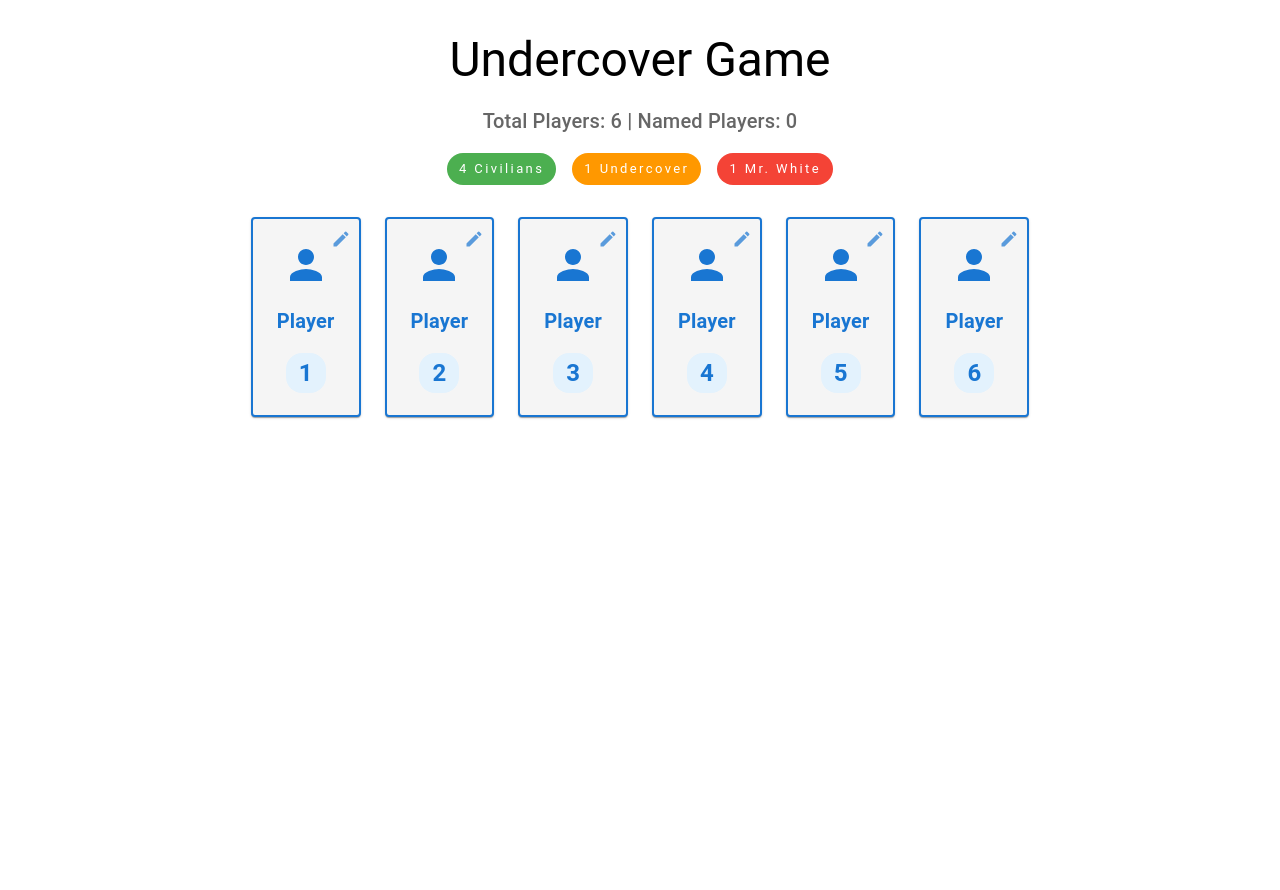
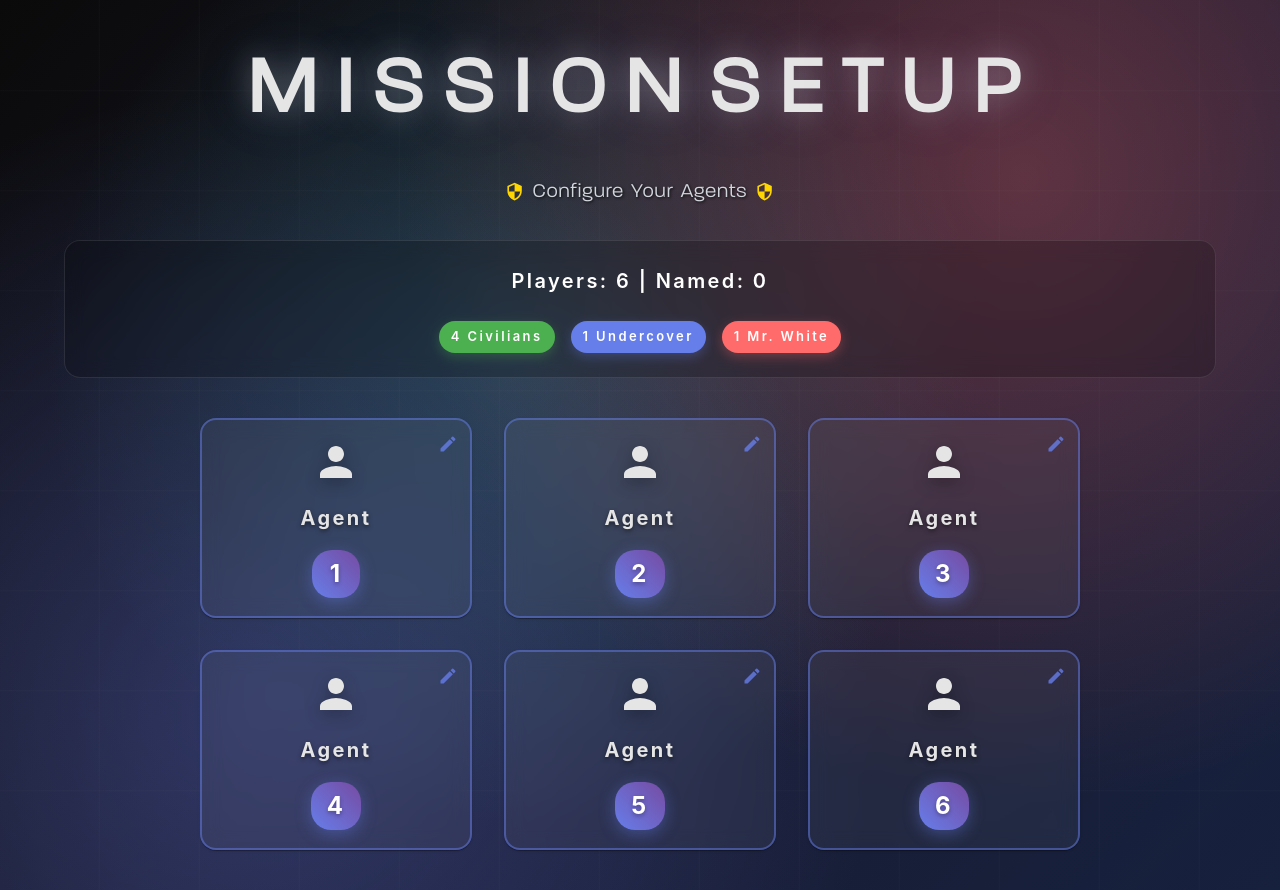
Before and after one commit to coutaditya/undercover-game, a React (Vite) app: page /game in a window 1280 px wide. Before the commit the page ends 800 px from the top, so only its background shows below. Built offline with nearby package versions, Linux system fonts and the light colour scheme.

Commit message:
Added UI for Game Page and a Loading page

```diff
--- a/src/components/Card.tsx
+++ b/src/components/Card.tsx
@@ -1,4 +1,5 @@
-import type React from "react"
+"use client"
+
 import { Card, CardContent, Typography, Box, Chip } from "@mui/material"
 import { Person, Edit, Visibility } from "@mui/icons-material"
 
@@ -8,8 +9,7 @@ interface GameCardProps {
   onClick: (playerNumber: number) => void
 }
 
-const GameCard: React.FC<GameCardProps> = ({ playerNumber, playerName, onClick }) => {
-
+export default function GameCard({ playerNumber, playerName, onClick }: GameCardProps) {
   const handleClick = () => {
     onClick(playerNumber)
   }
@@ -23,36 +23,42 @@ const GameCard: React.FC<GameCardProps> = ({ playerNumber, playerName, onClick }
         flexDirection: "column",
         justifyContent: "center",
         alignItems: "center",
-        backgroundColor: playerName ? "#e8f5e8" : "#f5f5f5",
-        border: playerName ? "2px solid #4caf50" : "2px solid #1976d2",
-        transition: "transform 0.2s ease-in-out, box-shadow 0.2s ease-in-out",
+        background: playerName
+          ? "linear-gradient(135deg, rgba(76, 175, 80, 0.1), rgba(76, 175, 80, 0.05))"
+          : "rgba(255,255,255,0.05)",
+        backdropFilter: "blur(10px)",
+        border: playerName ? "2px solid rgba(76, 175, 80, 0.5)" : "2px solid rgba(102, 126, 234, 0.5)",
+        borderRadius: "16px",
+        transition: "all 0.3s ease-in-out",
         cursor: "pointer",
         position: "relative",
         "&:hover": {
-          transform: "translateY(-4px)",
-          boxShadow: "0 8px 16px rgba(0,0,0,0.15)",
+          transform: "translateY(-8px)",
+          boxShadow: playerName ? "0 12px 32px rgba(76, 175, 80, 0.3)" : "0 12px 32px rgba(102, 126, 234, 0.3)",
+          border: playerName ? "2px solid rgba(76, 175, 80, 0.8)" : "2px solid rgba(102, 126, 234, 0.8)",
         },
       }}
     >
-
+      {/* Edit Icon */}
       <Box
         sx={{
           position: "absolute",
-        top: 8,
-        right: 8,
-        color: playerName ? "#4caf50" : "#1976d2",
-        opacity: 0.7,
+          top: 12,
+          right: 12,
+          color: playerName ? "#4caf50" : "#667eea",
+          opacity: 0.8,
         }}
       >
         <Edit fontSize="small" />
       </Box>
 
+      {/* Ready Badge */}
       {playerName && (
         <Box
           sx={{
             position: "absolute",
-            top: 8,
-            left: 8,
+            top: 12,
+            left: 12,
           }}
         >
           <Chip
@@ -63,6 +69,9 @@ const GameCard: React.FC<GameCardProps> = ({ playerNumber, playerName, onClick }
               backgroundColor: "#4caf50",
               color: "white",
               fontSize: "0.7rem",
+              fontFamily: "'Inter', sans-serif",
+              fontWeight: 600,
+              boxShadow: "0 4px 12px rgba(76, 175, 80, 0.4)",
             }}
           />
         </Box>
@@ -77,26 +86,32 @@ const GameCard: React.FC<GameCardProps> = ({ playerNumber, playerName, onClick }
           padding: 3,
         }}
       >
+        {/* Player Icon */}
         <Box
           sx={{
-            color: playerName ? "#4caf50" : "#1976d2",
+            color: playerName ? "#4caf50" : "#e5e5e5",
             fontSize: "3rem",
             display: "flex",
             alignItems: "center",
             justifyContent: "center",
+            filter: "drop-shadow(0 4px 8px rgba(0,0,0,0.3))",
           }}
         >
           <Person fontSize="inherit" />
         </Box>
+
+        {/* Player Name */}
         {playerName ? (
           <Typography
             variant="h6"
             component="h3"
             sx={{
               color: "#4caf50",
+              fontFamily: "'Inter', sans-serif",
               fontWeight: "bold",
               textAlign: "center",
               wordBreak: "break-word",
+              textShadow: "0 2px 4px rgba(0,0,0,0.5)",
             }}
           >
             {playerName}
@@ -106,24 +121,33 @@ const GameCard: React.FC<GameCardProps> = ({ playerNumber, playerName, onClick }
             variant="h6"
             component="h3"
             sx={{
-            color: "#1976d2",
+              color: "#e5e5e5",
+              fontFamily: "'Inter', sans-serif",
               fontWeight: "bold",
               textAlign: "center",
+              textShadow: "0 2px 4px rgba(0,0,0,0.5)",
             }}
           >
-          Player
+            Agent
           </Typography>
         )}
+
+        {/* Player Number */}
         <Typography
           variant="h5"
           sx={{
-            color: playerName ? "#4caf50" : "#1976d2",
+            color: "white",
+            fontFamily: "'Inter', sans-serif",
             fontWeight: "bold",
-            backgroundColor: playerName ? "#c8e6c9" : "#e3f2fd",
-            padding: "4px 12px",
-            borderRadius: "16px",
-            minWidth: "40px",
+            background: playerName
+              ? "linear-gradient(45deg, #4caf50, #66bb6a)"
+              : "linear-gradient(45deg, #667eea, #764ba2)",
+            padding: "8px 16px",
+            borderRadius: "20px",
+            minWidth: "48px",
             textAlign: "center",
+            boxShadow: playerName ? "0 4px 16px rgba(76, 175, 80, 0.4)" : "0 4px 16px rgba(102, 126, 234, 0.4)",
+            textShadow: "0 2px 4px rgba(0,0,0,0.3)",
           }}
         >
           {playerNumber}
@@ -132,5 +156,3 @@ const GameCard: React.FC<GameCardProps> = ({ playerNumber, playerName, onClick }
     </Card>
   )
 }
-
-export default GameCard
--- a/src/components/Header.tsx
+++ b/src/components/Header.tsx
@@ -28,8 +28,8 @@ export default function Header({ title = "UNDERCOVER", subtitle = "The Ultimate
                     <Box
                         key={index}
                         component="span"
-                        className="text-white"
                         sx={{
+                            color: "#e5e5e5",
                             animation: `fadeInUp 0.6s ease-out ${index * 0.1}s both`,
                             "@keyframes fadeInUp": {
                                 "0%": {
--- a/src/components/Modal.tsx
+++ b/src/components/Modal.tsx
@@ -14,7 +14,7 @@ interface PlayerNameModalProps {
 
 type ModalView = "nameInput" | "wordDisplay"
 
-const PlayerNameModal: React.FC<PlayerNameModalProps> = ({ open, playerNumber, currentName = "", setModalOpen, onClose, onSave }) => {
+export default function PlayerNameModal({ open, playerNumber, currentName = "", setModalOpen, onClose, onSave }: PlayerNameModalProps) {
   const [playerName, setPlayerName] = useState(currentName)
   const [modalView, setModalView] = useState<ModalView>("nameInput")
   const [hasName, setHasName] = useState(false)
@@ -81,46 +81,129 @@ const PlayerNameModal: React.FC<PlayerNameModalProps> = ({ open, playerNumber, c
 
   const renderNameInputView = () => (
     <>
-      <DialogTitle>
+      <DialogTitle
+        sx={{
+          background: "linear-gradient(135deg, #667eea, #764ba2)",
+          color: "white",
+        }}
+      >
         <Box sx={{ display: "flex", alignItems: "center", gap: 2 }}>
-          <Person sx={{ color: "#1976d2" }} />
-          <Typography variant="h6">Player {playerNumber}</Typography>
+          <Person sx={{ color: "white" }} />
+          <Typography variant="h6" sx={{ fontFamily: "'Inter', sans-serif", fontWeight: 600 }}>
+            Agent {playerNumber}
+          </Typography>
         </Box>
       </DialogTitle>
-      <DialogContent>
-        <Typography variant="body2" color="text.secondary" sx={{ mb: 2 }}>
-          Enter the name for Player {playerNumber}
+      <DialogContent
+        sx={{
+          background: "linear-gradient(135deg, #0a0a0a 0%, #1a1a2e 50%, #16213e 100%)",
+          color: "white",
+        }}
+      >
+        <Typography
+          variant="body2"
+          sx={{
+            mb: 2,
+            color: "rgba(255,255,255,0.7)",
+            fontFamily: "'Inter', sans-serif",
+          }}
+        >
+          Enter the codename for Agent {playerNumber}
         </Typography>
         <TextField
           autoFocus
           fullWidth
-          label="Player Name"
+          label="Agent Codename"
           variant="outlined"
           value={playerName}
           onChange={(e) => setPlayerName(e.target.value)}
           onKeyPress={handleKeyPress}
-          placeholder={`Player ${playerNumber}`}
-          sx={{ mt: 1 }}
+          placeholder={`Agent ${playerNumber}`}
+          sx={{
+            mt: 1,
+            "& .MuiOutlinedInput-root": {
+              color: "white",
+              fontFamily: "'Inter', sans-serif",
+              "& fieldset": {
+                borderColor: "rgba(255,255,255,0.3)",
+              },
+              "&:hover fieldset": {
+                borderColor: "#667eea",
+              },
+              "&.Mui-focused fieldset": {
+                borderColor: "#667eea",
+              },
+            },
+            "& .MuiInputLabel-root": {
+              color: "rgba(255,255,255,0.7)",
+              fontFamily: "'Inter', sans-serif",
+              "&.Mui-focused": {
+                color: "#667eea",
+              },
+            },
+          }}
         />
       </DialogContent>
-      <DialogActions sx={{ p: 3, pt: 1, flexDirection: "column", gap: 1 }}>
+      <DialogActions
+        sx={{
+          p: 3,
+          pt: 1,
+          flexDirection: "column",
+          gap: 1,
+          background: "linear-gradient(135deg, #0a0a0a 0%, #1a1a2e 50%, #16213e 100%)",
+        }}
+      >
         <Box sx={{ display: "flex", gap: 2, width: "100%" }}>
-          <Button onClick={handleClose} color="secondary" sx={{ flex: 1 }}>
+          <Button
+            onClick={handleClose}
+            sx={{
+              flex: 1,
+              color: "rgba(255,255,255,0.7)",
+              borderColor: "rgba(255,255,255,0.3)",
+              fontFamily: "'Inter', sans-serif",
+              "&:hover": {
+                borderColor: "rgba(255,255,255,0.5)",
+              },
+            }}
+            variant="outlined"
+          >
             Cancel
           </Button>
-          <Button onClick={handleSave} variant="contained" disabled={!playerName.trim()} sx={{ flex: 1 }}>
+          <Button
+            onClick={handleSave}
+            variant="contained"
+            disabled={!playerName.trim()}
+            sx={{
+              flex: 1,
+              background: "linear-gradient(45deg, #667eea, #764ba2)",
+              fontFamily: "'Inter', sans-serif",
+              fontWeight: 600,
+              "&:hover": {
+                background: "linear-gradient(45deg, #5a6fd8, #6a4190)",
+              },
+            }}
+          >
             Save
           </Button>
         </Box>
         {hasName && (
           <>
-            <Divider sx={{ width: "100%", my: 1 }} />
+            <Divider sx={{ width: "100%", my: 1, borderColor: "rgba(255,255,255,0.1)" }} />
             <Button
               onClick={handleSeeWord}
               variant="outlined"
               startIcon={<Visibility />}
-              sx={{ width: "100%" }}
-              color="success"
+              sx={{
+                width: "100%",
+                color: "#4caf50",
+                borderColor: "#4caf50",
+                fontFamily: "'Inter', sans-serif",
+                fontWeight: 600,
+                "&:hover": {
+                  borderColor: "#66bb6a",
+                  backgroundColor: "rgba(76, 175, 80, 0.1)",
+                },
+              }}
             >
               See Word
             </Button>
@@ -132,47 +215,107 @@ const PlayerNameModal: React.FC<PlayerNameModalProps> = ({ open, playerNumber, c
 
   const renderWordDisplayView = () => (
     <>
-      <DialogTitle>
+      <DialogTitle
+        sx={{
+          background: "linear-gradient(135deg, #4caf50, #66bb6a)",
+          color: "white",
+        }}
+      >
         <Box sx={{ display: "flex", alignItems: "center", gap: 2 }}>
-          <Person sx={{ color: "#4caf50" }} />
-          <Typography variant="h6">{playerName || `Player ${playerNumber}`}</Typography>
+          <Person sx={{ color: "white" }} />
+          <Typography variant="h6" sx={{ fontFamily: "'Inter', sans-serif", fontWeight: 600 }}>
+            {playerName || `Agent ${playerNumber}`}
+          </Typography>
         </Box>
       </DialogTitle>
-      <DialogContent>
+      <DialogContent
+        sx={{
+          background: "linear-gradient(135deg, #0a0a0a 0%, #1a1a2e 50%, #16213e 100%)",
+          color: "white",
+        }}
+      >
         <Box sx={{ textAlign: "center", py: 4 }}>
-          <Typography variant="body2" color="text.secondary" sx={{ mb: 3 }}>
-            Your word is:
+          <Typography
+            variant="body2"
+            sx={{
+              mb: 3,
+              color: "rgba(255,255,255,0.7)",
+              fontFamily: "'Inter', sans-serif",
+            }}
+          >
+            Your secret word is:
           </Typography>
           <Box
             sx={{
-              backgroundColor: "#e8f5e8",
+              background: "linear-gradient(135deg, rgba(76, 175, 80, 0.2), rgba(76, 175, 80, 0.1))",
               border: "2px solid #4caf50",
-              borderRadius: 2,
+              borderRadius: "16px",
               p: 4,
               mb: 3,
+              backdropFilter: "blur(10px)",
+              boxShadow: "0 8px 32px rgba(76, 175, 80, 0.3)",
             }}
           >
             <Typography
               variant="h3"
               sx={{
                 color: "#4caf50",
+                fontFamily: "'Inter', sans-serif",
                 fontWeight: "bold",
                 textAlign: "center",
+                textShadow: "0 4px 8px rgba(0,0,0,0.5)",
               }}
             >
               {getPlayerWord(playerNumber)}
             </Typography>
           </Box>
-          <Typography variant="body2" color="text.secondary">
-            Remember this word for the game!
+          <Typography
+            variant="body2"
+            sx={{
+              color: "rgba(255,255,255,0.7)",
+              fontFamily: "'Inter', sans-serif",
+            }}
+          >
+            Remember this word for the mission!
           </Typography>
         </Box>
       </DialogContent>
-      <DialogActions sx={{ p: 3, pt: 1 }}>
-        <Button onClick={handleBackToName} startIcon={<ArrowBack />} color="primary" sx={{ flex: 1 }}>
+      <DialogActions
+        sx={{
+          p: 3,
+          pt: 1,
+          background: "linear-gradient(135deg, #0a0a0a 0%, #1a1a2e 50%, #16213e 100%)",
+        }}
+      >
+        <Button
+          onClick={handleBackToName}
+          startIcon={<ArrowBack />}
+          sx={{
+            flex: 1,
+            color: "rgba(255,255,255,0.7)",
+            borderColor: "rgba(255,255,255,0.3)",
+            fontFamily: "'Inter', sans-serif",
+            "&:hover": {
+              borderColor: "rgba(255,255,255,0.5)",
+            },
+          }}
+          variant="outlined"
+        >
           Back to Name
         </Button>
-        <Button onClick={handleClose} variant="contained" color="success" sx={{ flex: 1 }}>
+        <Button
+          onClick={handleClose}
+          variant="contained"
+          sx={{
+            flex: 1,
+            background: "linear-gradient(45deg, #4caf50, #66bb6a)",
+            fontFamily: "'Inter', sans-serif",
+            fontWeight: 600,
+            "&:hover": {
+              background: "linear-gradient(45deg, #388e3c, #4caf50)",
+            },
+          }}
+        >
           Done
         </Button>
       </DialogActions>
@@ -180,10 +323,20 @@ const PlayerNameModal: React.FC<PlayerNameModalProps> = ({ open, playerNumber, c
   )
 
   return (
-    <Dialog open={open} onClose={handleClose} maxWidth="sm" fullWidth>
+    <Dialog
+      open={open}
+      onClose={handleClose}
+      maxWidth="sm"
+      fullWidth
+      PaperProps={{
+        sx: {
+          borderRadius: "16px",
+          overflow: "hidden",
+          border: "1px solid rgba(255,255,255,0.1)",
+        },
+      }}
+    >
       {modalView === "nameInput" ? renderNameInputView() : renderWordDisplayView()}
     </Dialog>
   )
 }
-
-export default PlayerNameModal
--- a/src/pages/Gamepage.tsx
+++ b/src/pages/Gamepage.tsx
@@ -1,7 +1,10 @@
+"use client"
+
 import { useState } from "react"
-import { Box, Container, Grid, Typography, Chip } from "@mui/material"
+import { Box, Container, Typography, Chip, ThemeProvider, createTheme, CssBaseline } from "@mui/material"
 import GameCard from "../components/Card"
 import PlayerNameModal from "../components/Modal"
+import Header from "../components/Header"
 
 interface GamePageProps {
   totalPlayers: number
@@ -9,11 +12,32 @@ interface GamePageProps {
   numberOfMrWhite: number
 }
 
+const darkTheme = createTheme({
+  palette: {
+    mode: "dark",
+    primary: {
+      main: "#667eea",
+    },
+    secondary: {
+      main: "#4ecdc4",
+    },
+    error: {
+      main: "#ff6b6b",
+    },
+    background: {
+      default: "#0a0a0a",
+      paper: "rgba(255,255,255,0.05)",
+    },
+  },
+  typography: {
+    fontFamily: '"Paralucent"',
+  },
+})
+
 export function Gamepage({ totalPlayers, numberOfUndercover, numberOfMrWhite }: GamePageProps) {
   const numberOfCivilians = totalPlayers - (numberOfUndercover + numberOfMrWhite)
 
   const [playerNames, setPlayerNames] = useState<Map<number, string>>(new Map())
-
   const [modalOpen, setModalOpen] = useState(false)
   const [selectedPlayer, setSelectedPlayer] = useState<number | null>(null)
 
@@ -41,9 +65,9 @@ export function Gamepage({ totalPlayers, numberOfUndercover, numberOfMrWhite }:
     for (let i = 0; i < totalPlayers; i++) {
       const playerNumber = i + 1
       cards.push(
-            <Grid key={`player-${playerNumber}`}>
+        <Box key={`player-${playerNumber}`} sx={{ width: { xs: '100%', sm: '50%', md: '33.33%', lg: '25%' }, p: 1 }}>
           <GameCard playerNumber={playerNumber} playerName={playerNames.get(playerNumber)} onClick={handleCardClick} />
-            </Grid>,
+        </Box>,
       )
     }
 
@@ -55,30 +79,114 @@ export function Gamepage({ totalPlayers, numberOfUndercover, numberOfMrWhite }:
   }
 
   return (
-        <Container maxWidth="lg" sx={{ py: 4 }}>
-          <Box sx={{ textAlign: "center", mb: 4 }}>
-            <Typography variant="h3" component="h1" gutterBottom>
-              Undercover Game
+    <ThemeProvider theme={darkTheme}>
+      <CssBaseline />
+      <Box
+        className="min-h-screen relative overflow-hidden"
+        sx={{
+          background: `
+            radial-gradient(circle at 20% 80%, rgba(102, 126, 234, 0.3) 0%, transparent 50%),
+            radial-gradient(circle at 80% 20%, rgba(255, 107, 107, 0.3) 0%, transparent 50%),
+            radial-gradient(circle at 40% 40%, rgba(78, 205, 196, 0.2) 0%, transparent 50%),
+            linear-gradient(135deg, #0a0a0a 0%, #1a1a2e 50%, #16213e 100%)
+          `,
+          "&::before": {
+            content: '""',
+            position: "absolute",
+            top: 0,
+            left: 0,
+            right: 0,
+            bottom: 0,
+            background: `
+              repeating-linear-gradient(
+                90deg,
+                transparent,
+                transparent 98px,
+                rgba(255,255,255,0.02) 100px
+              ),
+              repeating-linear-gradient(
+                0deg,
+                transparent,
+                transparent 98px,
+                rgba(255,255,255,0.02) 100px
+              )
+            `,
+            pointerEvents: "none",
+          },
+        }}
+      >
+        <Container maxWidth="lg" className="relative z-10 py-8">
+          <Box className="space-y-8">
+            {/* Header */}
+            <Header title="MISSION SETUP" subtitle="Configure Your Agents" />
+
+            {/* Game Stats */}
+            <Box
+              className="text-center p-6 rounded-2xl"
+              sx={{
+                background: "rgba(0,0,0,0.2)",
+                backdropFilter: "blur(10px)",
+                border: "1px solid rgba(255,255,255,0.1)",
+                marginTop: "2rem",
+              }}
+            >
+              <Typography
+                variant="h6"
+                className="text-white"
+                sx={{
+                  fontFamily: "'Inter', sans-serif",
+                  fontWeight: 600,
+                  color: 'white',
+                  mb: 3, // margin bottom (24px)
+                }}
+              >
+                Players: {totalPlayers} | Named: {getNamedPlayersCount()}
               </Typography>
-            <Typography variant="h6" color="text.secondary" gutterBottom>
-              Total Players: {totalPlayers} | Named Players: {getNamedPlayersCount()}
-            </Typography>
-            <Box sx={{ display: "flex", justifyContent: "center", gap: 2, mt: 2, flexWrap: "wrap" }}>
-              <Chip label={`${numberOfCivilians} Civilians`} sx={{ backgroundColor: "#4caf50", color: "white" }} />
-              <Chip label={`${numberOfUndercover} Undercover`} sx={{ backgroundColor: "#ff9800", color: "white" }} />
-              <Chip label={`${numberOfMrWhite} Mr. White`} sx={{ backgroundColor: "#f44336", color: "white" }} />
+
+              <Box className="flex justify-center gap-4 flex-wrap">
+                <Chip
+                  label={`${numberOfCivilians} Civilians`}
+                  sx={{
+                    backgroundColor: "#4caf50",
+                    color: "white",
+                    fontFamily: "'Inter', sans-serif",
+                    fontWeight: 600,
+                    boxShadow: "0 4px 12px rgba(76, 175, 80, 0.3)",
+                  }}
+                />
+                <Chip
+                  label={`${numberOfUndercover} Undercover`}
+                  sx={{
+                    backgroundColor: "#667eea",
+                    color: "white",
+                    fontFamily: "'Inter', sans-serif",
+                    fontWeight: 600,
+                    boxShadow: "0 4px 12px rgba(102, 126, 234, 0.3)",
+                  }}
+                />
+                <Chip
+                  label={`${numberOfMrWhite} Mr. White`}
+                  sx={{
+                    backgroundColor: "#ff6b6b",
+                    color: "white",
+                    fontFamily: "'Inter', sans-serif",
+                    fontWeight: 600,
+                    boxShadow: "0 4px 12px rgba(255, 107, 107, 0.3)",
+                  }}
+                />
               </Box>
             </Box>
 
+            {/* Player Cards Grid */}
             {totalPlayers > 0 ? (
               <Box sx={{ flexGrow: 1 }}>
-              <Grid container spacing={3} justifyContent="center" alignItems="stretch">
+                <Box sx={{ display: 'flex', flexWrap: 'wrap', gap: 2, justifyContent: "center" }}>
                   {generateCards()}
-              </Grid>
+                </Box>
               </Box>
             ) : (
-            <Box sx={{ textAlign: "center", mt: 4 }}>
-              <Typography variant="h6" color="text.secondary">
+              <Box className="text-center mt-8">
+                <Typography variant="h6" className="text-gray-400" sx={{ fontFamily: "'Inter', sans-serif" }}>
                   No players configured. Please set up the game first.
                 </Typography>
               </Box>
@@ -93,6 +201,9 @@ export function Gamepage({ totalPlayers, numberOfUndercover, numberOfMrWhite }:
               onClose={handleModalClose}
               onSave={handleSavePlayerName}
             />
+          </Box>
         </Container>
+      </Box>
+    </ThemeProvider>
   )
 }
```
Also changed, not shown: src/pages/Loading.tsx (added, +10 -0 lines). Lines whose indentation alone changed are shown as unchanged.
